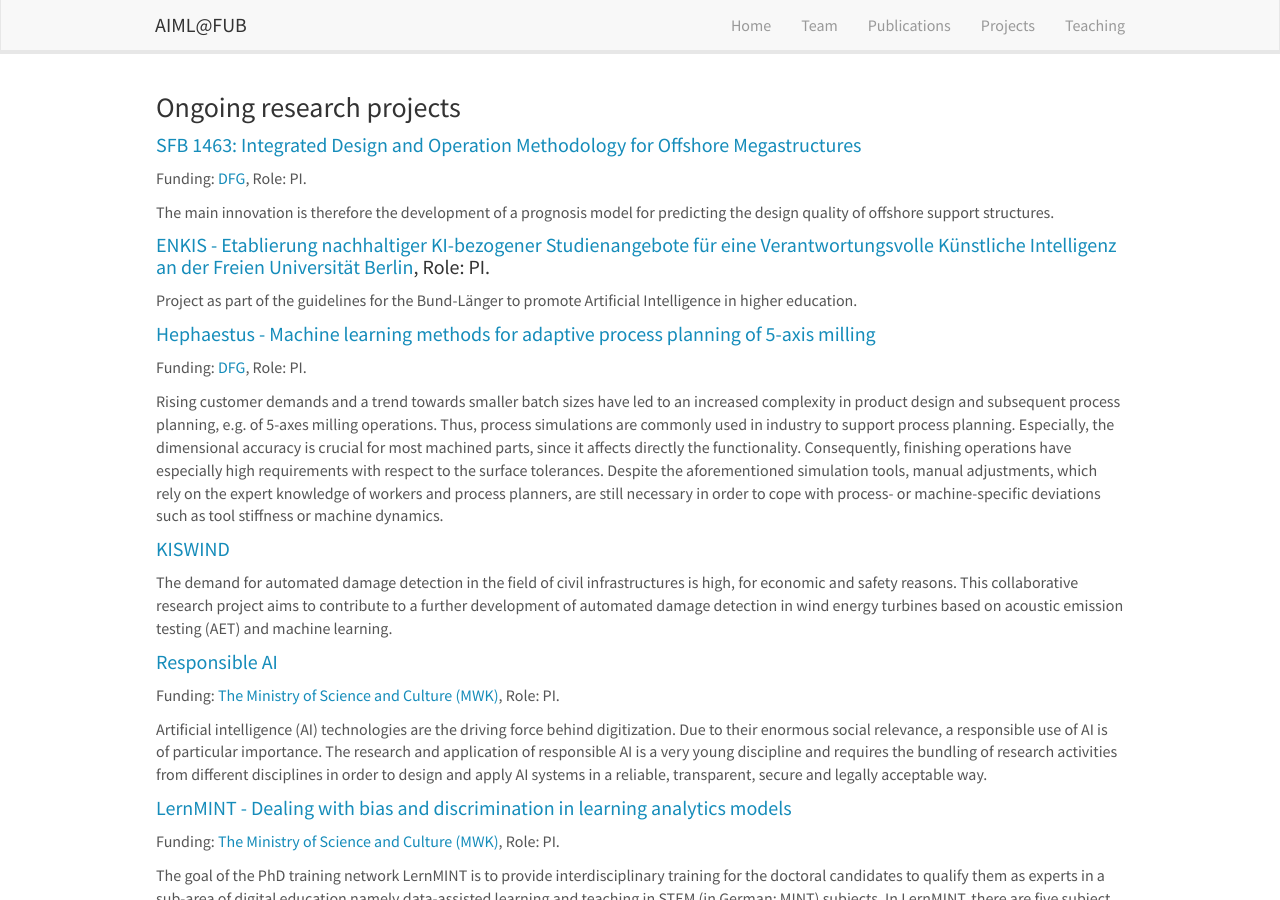
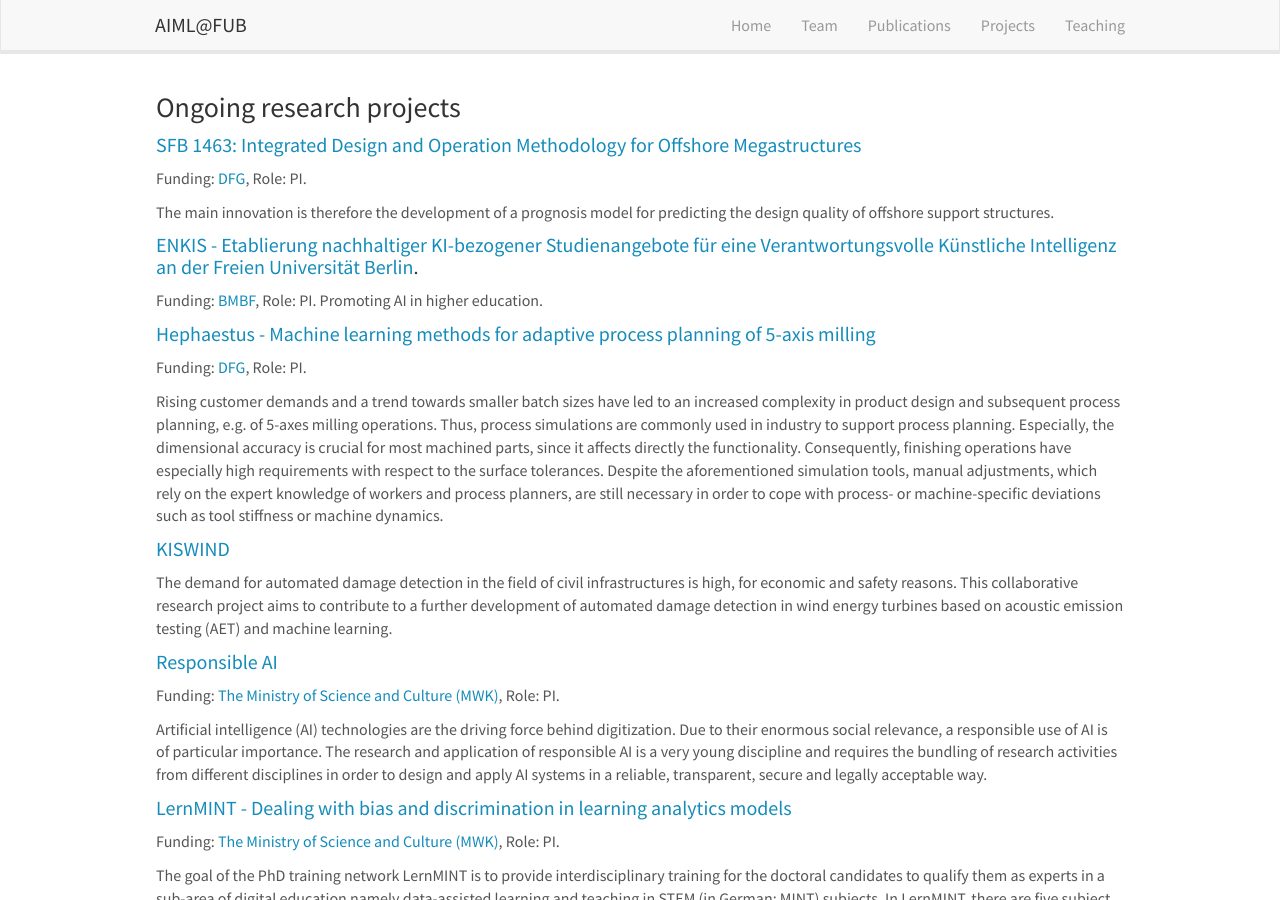
Before and after one commit to AIML-research/AIML-research.github.io, a Jekyll site: the page built from _pages/projects.md, in a window 1280 px wide and 900 px high. Built offline with Jekyll 4.4.1, drawn with Linux system fonts in a browser that asks for light colours; nearby versions of some CDN libraries.

Commit message:
Update projects.md

```diff
--- a/_pages/projects.md
+++ b/_pages/projects.md
@@ -12,9 +12,9 @@ permalink: /projects/
 Funding: <a href="[https://gepris.dfg.de/gepris/projekt/424298653](https://gepris.dfg.de/gepris/projekt/457016492)" target="_new">DFG</a>, Role: PI.
 
 The main innovation is therefore the development of a prognosis model for predicting the design quality of offshore support structures.
-#### <a href = "https://aiml-research.github.io/projects/enkis">ENKIS - Etablierung nachhaltiger KI-bezogener Studienangebote für eine Verantwortungsvolle Künstliche Intelligenz an der Freien Universität Berlin</a>, Role: PI.
-
-Project as part of the guidelines for the Bund-Länger to promote Artificial Intelligence in higher education.
+#### <a href = "https://aiml-research.github.io/projects/enkis">ENKIS - Etablierung nachhaltiger KI-bezogener Studienangebote für eine Verantwortungsvolle Künstliche Intelligenz an der Freien Universität Berlin</a>.
+Funding: <a href="https://www.bmbf.de/bmbf/de/home/_documents/digitale-hochschulbildung.html#:~:text=Mit%20der%20Bund%2DL%C3%A4nder%2DVereinbarung,der%20Breite%20des%20Hochschulsystems%20entfalten.">BMBF</a>, Role: PI.
+Promoting AI in higher education.
 
 #### <a href = "{{ site.url }}{{ site.baseurl }}/projects/hephaestus">Hephaestus - Machine learning methods for adaptive process planning of 5-axis milling</a>
 Funding: <a href="https://gepris.dfg.de/gepris/projekt/424298653" target="_new">DFG</a>, Role: PI.
```
